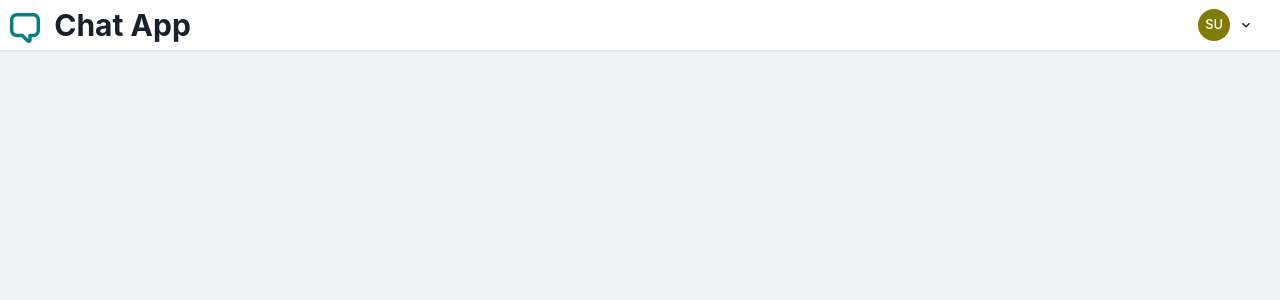
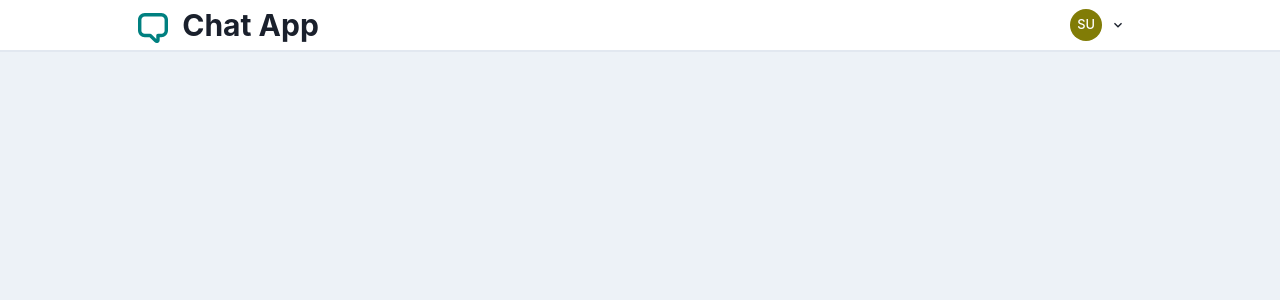
Before and after one commit to yamakenth/chat-app, a React (Create React App) app in the folder client/: page /chats in a window 1280 px wide. Shown: the top 300 px of the page. Built offline with nearby package versions, Linux system fonts and the light colour scheme; sample sign-in values are in the browser's storage.

Commit message:
Limit max width of content

```diff
--- a/client/src/components/navigation/Navbar.tsx
+++ b/client/src/components/navigation/Navbar.tsx
@@ -3,6 +3,7 @@ import {
   Avatar,
   Box,
   Button,
+  Container,
   Heading,
   Menu,
   MenuButton,
@@ -26,15 +27,13 @@ const Navbar = () => {
   };
 
   return (
-    <Box
+    <Box w="100%" bg="white" borderBottom="2px" borderColor="gray.200">
+      <Container
+        maxW="container.lg"
         display="flex"
         alignItems="center"
         justifyContent="space-between"
         p="5px 10px"
-      w="100%"
-      bg="white"
-      borderBottom="2px"
-      borderColor="gray.200"
       >
         <Heading as="h1" size="lg">
           <ChatIcon color="teal" />
@@ -60,6 +59,7 @@ const Navbar = () => {
             </MenuList>
           </Menu>
         </Box>
+      </Container>
     </Box>
   );
 };
```
Lines whose indentation alone changed are shown as unchanged.
